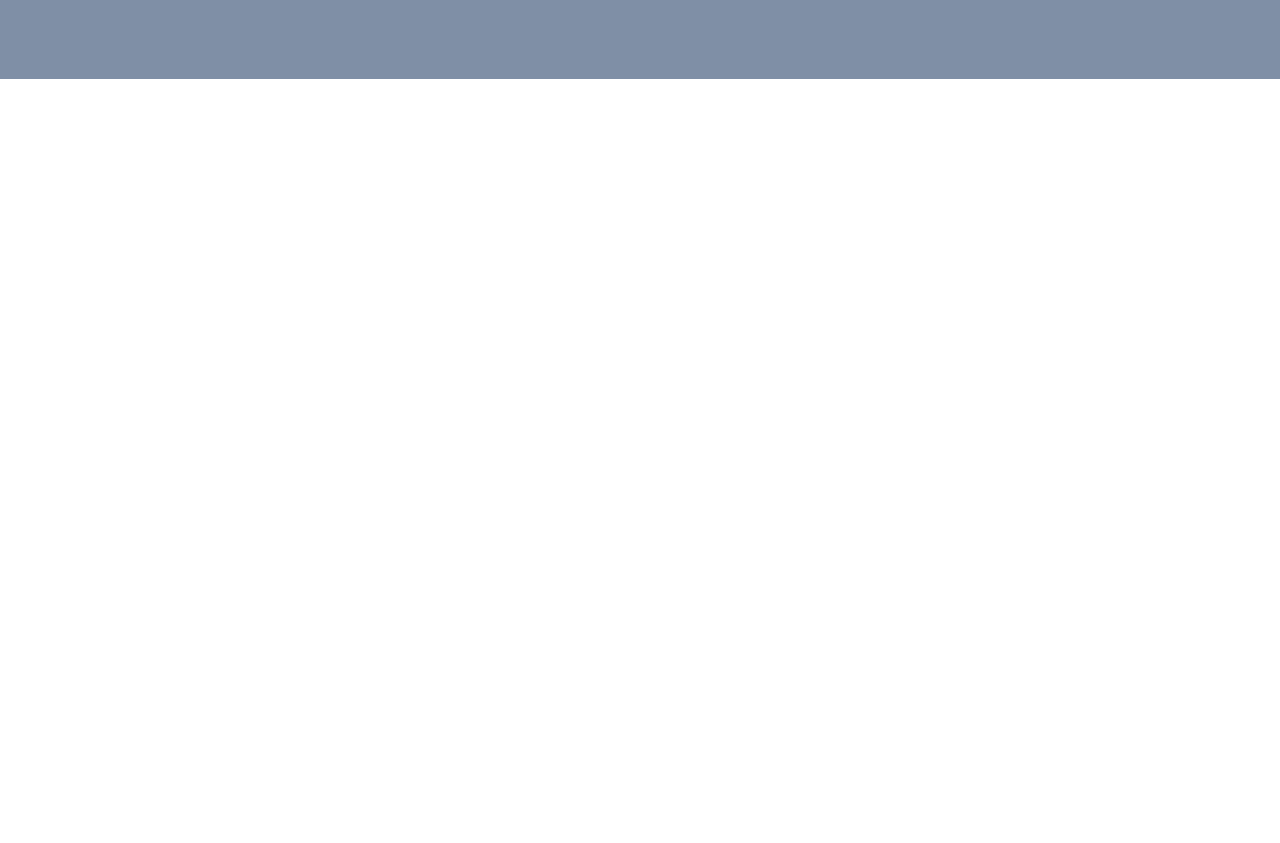
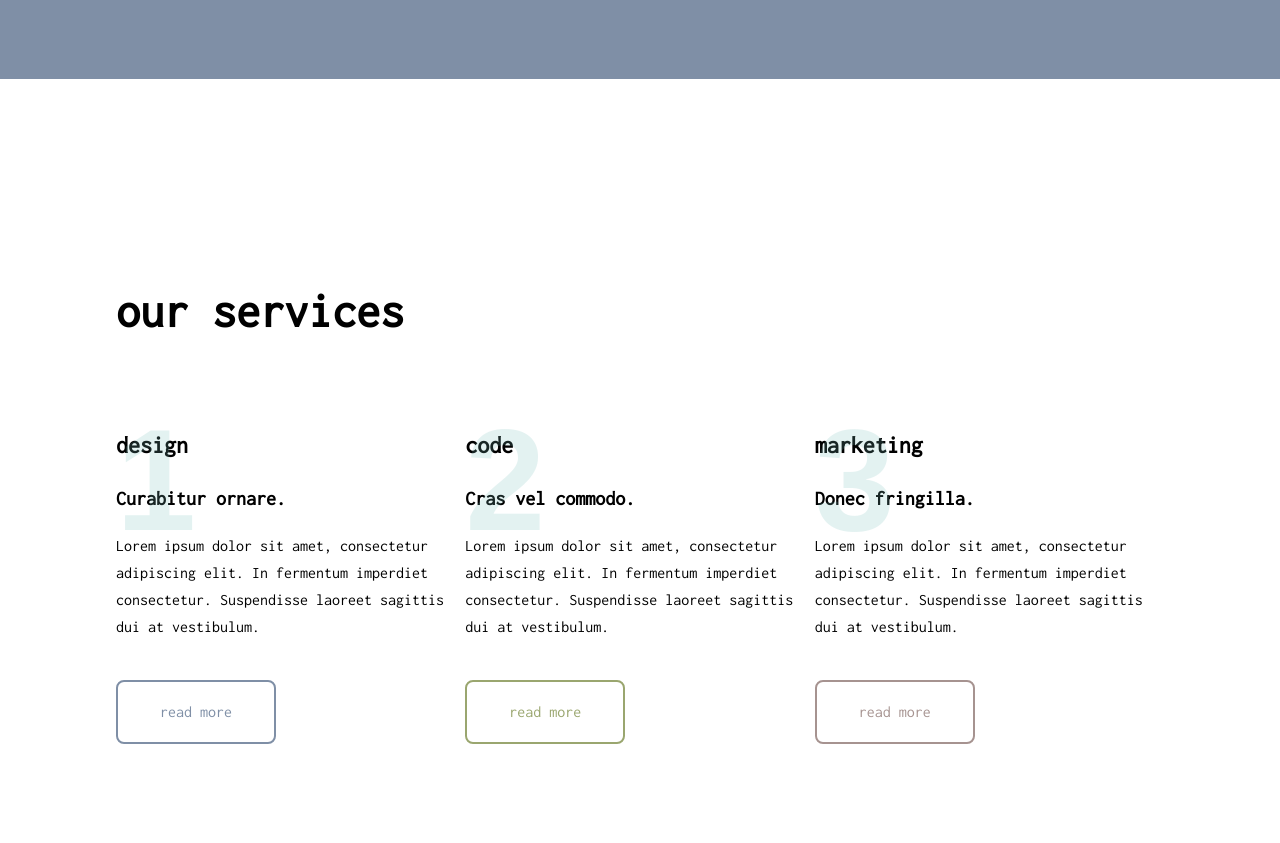
Before and after one commit to igorczyz13/2.-CSS-and-RWD-practice, a plain HTML site: page index.html in a window 1280 px wide. Shown: the part 472-1315 px from the top of the page. Before the commit the page ends 800 px from the top, so only its background shows below. Drawn offline with Linux system fonts and the light colour scheme.

Commit message:
our-services section completed

```diff
--- a/index.html
+++ b/index.html
@@ -35,6 +35,34 @@
             <a href="#" class="btn btn-one">see our work</a>
         </div>
     </header>
+    <section class="our-services">
+        <div class="container">
+            <h1 class="services-title">our services</h1>
+            <div class="wrapper">
+                <div class="box">
+                    <h2>design</h2>
+                    <p class="number">1</p>
+                    <p><span>Curabitur ornare.</span></p>
+                    <p>Lorem ipsum dolor sit amet, consectetur adipiscing elit. In fermentum imperdiet consectetur. Suspendisse laoreet sagittis dui at vestibulum.</p>
+                    <a href="#" class="btn btn-two">read more</a>
+                </div>
+                <div class="box">
+                    <h2>code</h2>
+                    <p class="number">2</p>
+                    <p><span>Cras vel commodo.</span></p>
+                    <p>Lorem ipsum dolor sit amet, consectetur adipiscing elit. In fermentum imperdiet consectetur. Suspendisse laoreet sagittis dui at vestibulum.</p>
+                    <a href="#" class="btn btn-three">read more</a>
+                </div>
+                <div class="box">
+                    <h2>marketing</h2>
+                    <p class="number">3</p>
+                    <p><span>Donec fringilla.</span></p>
+                    <p>Lorem ipsum dolor sit amet, consectetur adipiscing elit. In fermentum imperdiet consectetur. Suspendisse laoreet sagittis dui at vestibulum.</p>
+                    <a href="#" class="btn btn-four">read more</a>
+                </div>
+            </div>
+        </div>
+    </section>
 </body>
 
 </html>
--- a/style.scss
+++ b/style.scss
@@ -6,6 +6,7 @@ $color-three: #a69390;
 $color-light: #fff;
 $color-text: #ffffff;
 $color-text-inverted: #2c2c54;
+$color-number: #79bfbb;
 
 $font-text: 'Inconsolata', monospace;
 
@@ -41,29 +42,19 @@ section {
 	min-width: 160px;
 	margin: 24px auto 0 auto;
 	padding: 16px;
-    border-radius: 5px;
+	border-radius: 8px;
 	border-width: 2px;
 	border-style: solid;
 	font-family: $font-text;
 	font-size: 16px;
 	text-align: center;
 	text-decoration: none;
+	background-position: 100% 0;
+	background-size: 300%;
+	transition: $tansition;
 	cursor: pointer;
 }
 
-.btn-one {
-    border-color: $color-light;
-    color: $color-light;
-    background-image: linear-gradient(90deg, $color-light 50%, transparent 50%);
-    background-position: 100% 0;
-    background-size: 300%;
-    transition: $tansition;
-}
-
-.btn-one:hover {
-    background-position: 0 100%;
-    color: $color-one;
-}
 /* Navigation */
 
 .navigation {
@@ -156,3 +147,91 @@ section {
 	font-weight: 400;
 	font-size: 16px;
 }
+
+.btn-one {
+	border-color: $color-light;
+	color: $color-light;
+	background-image: linear-gradient(90deg, $color-light 50%, transparent 50%);
+}
+
+.btn-one:hover {
+	background-position: 0 100%;
+	color: $color-one;
+}
+
+/* Services */
+.our-services {
+	margin: 96px;
+}
+
+.services-title {
+    font-size: 48px;
+    margin: 0 0 72px 0;
+}
+
+.wrapper {
+	display: flex;
+	flex-wrap: wrap;
+	justify-content: space-between;
+}
+
+.box {
+	flex: 0 0 33.333%;
+	position: relative;
+}
+
+.number {
+	position: absolute;
+    font-size: 144px;
+    font-family: 'Signika', sans-serif;
+    top: -210px;
+    color: $color-number;
+    opacity: 0.2;
+}
+
+.box p:first-of-type {
+	font-weight: bold;
+}
+
+p span {
+    font-size: 20px;
+    font-weight: bold;
+}
+
+.btn-two {
+	border-color: $color-one;
+	color: $color-one;
+	background-image: linear-gradient(90deg, $color-one 50%, transparent 50%);
+}
+
+.btn-two:hover {
+	background-position: 0 100%;
+	color: $color-light;
+}
+
+.btn-three {
+	border-color: $color-two;
+	color: $color-two;
+	background-image: linear-gradient(90deg, $color-two 50%, transparent 50%);
+}
+
+.btn-three:hover {
+	background-position: 0 100%;
+	color: $color-light;
+}
+
+.btn-four {
+	border-color: $color-three;
+	color: $color-three;
+	background-image: linear-gradient(90deg, $color-three 50%, transparent 50%);
+}
+
+.btn-four:hover {
+	background-position: 0 100%;
+	color: $color-light;
+}
+
+.box h2 {
+    font-size: 24px;
+    margin: 0 0 12px 0;
+}
```
Also changed, not shown: css/style.css, 1 other file. Lines whose indentation alone changed are shown as unchanged.
